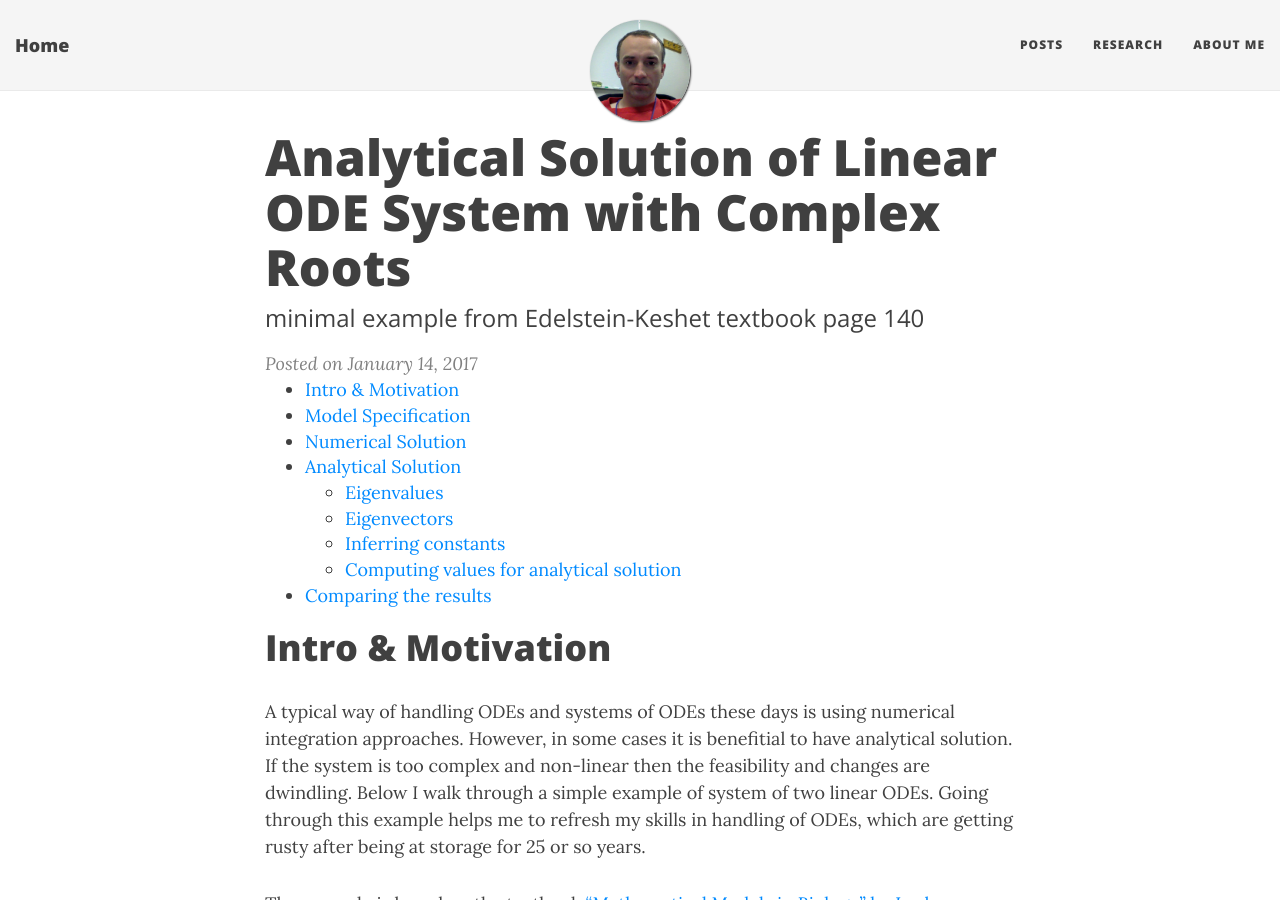
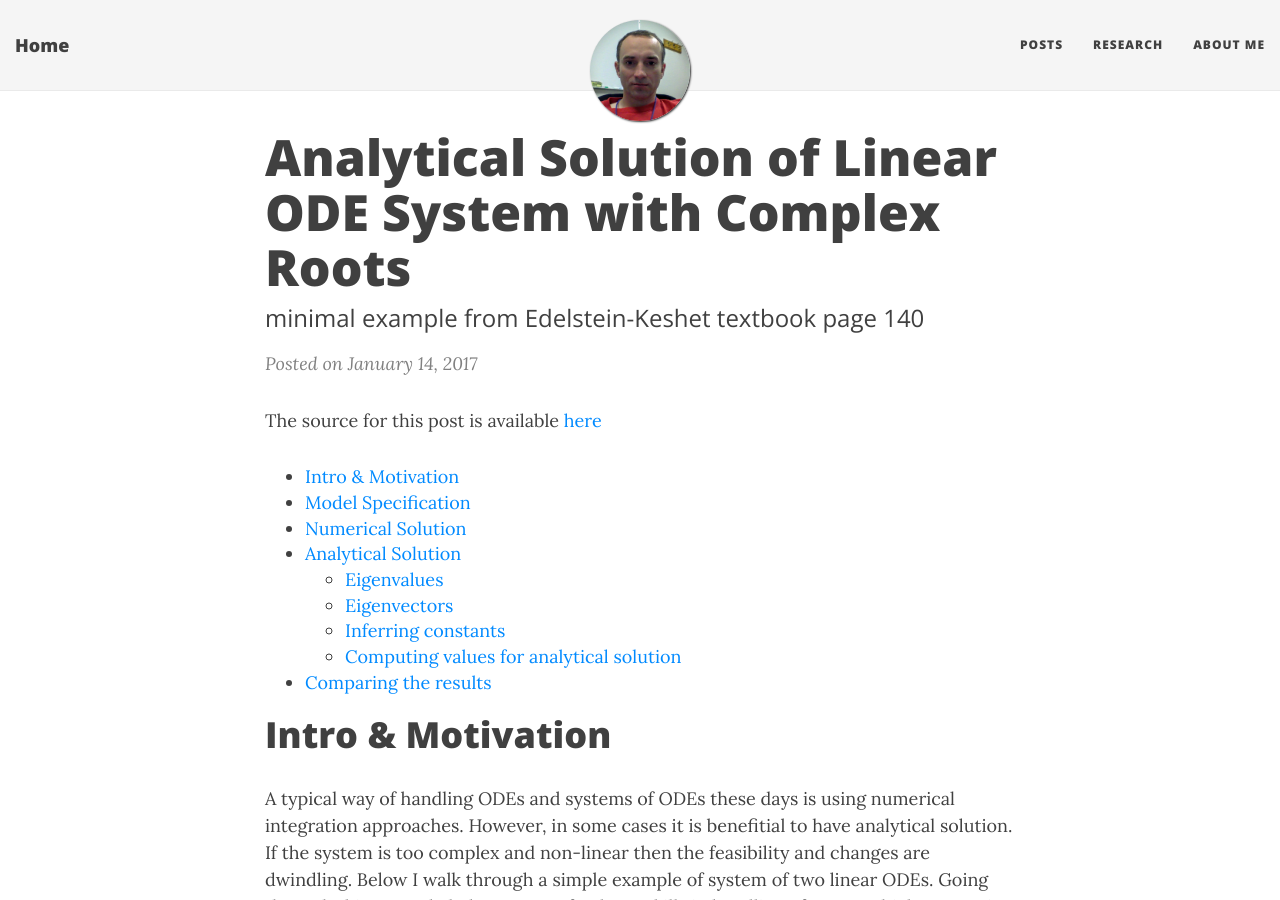
Before and after one commit to vladpetyuk/vladpetyuk.github.io, a Jekyll site: the page built from blog/_posts/2017-01-14-min_ODE_systems_complex_roots.md, in a window 1280 px wide and 900 px high. Built offline with Jekyll 4.4.1, drawn with Linux system fonts in a browser that asks for light colours; nearby versions of some CDN libraries; formulas are drawn with MathJax 3; comment, search, counter and statistics services are not loaded.

Commit message:
added reference to source location

```diff
--- a/blog/_R/2017-01-14-min_ODE_systems_complex_roots.Rmd
+++ b/blog/_R/2017-01-14-min_ODE_systems_complex_roots.Rmd
@@ -11,6 +11,8 @@ tags:
 - modeling
 body-class: categoryclass
 ---
+
+The source for this post is available [here](https://github.com/vladpetyuk/vladpetyuk.github.io/blob/master/blog/_R/2017-01-14-min_ODE_systems_complex_roots.Rmd)
 
 * TOC
 {:toc}
--- a/blog/_posts/2017-01-14-min_ODE_systems_complex_roots.md
+++ b/blog/_posts/2017-01-14-min_ODE_systems_complex_roots.md
@@ -11,6 +11,8 @@ tags:
 - modeling
 body-class: categoryclass
 ---
+
+The source for this post is available [here](https://github.com/vladpetyuk/vladpetyuk.github.io/blob/master/blog/_R/2017-01-14-min_ODE_systems_complex_roots.Rmd)
 
 * TOC
 {:toc}
```
